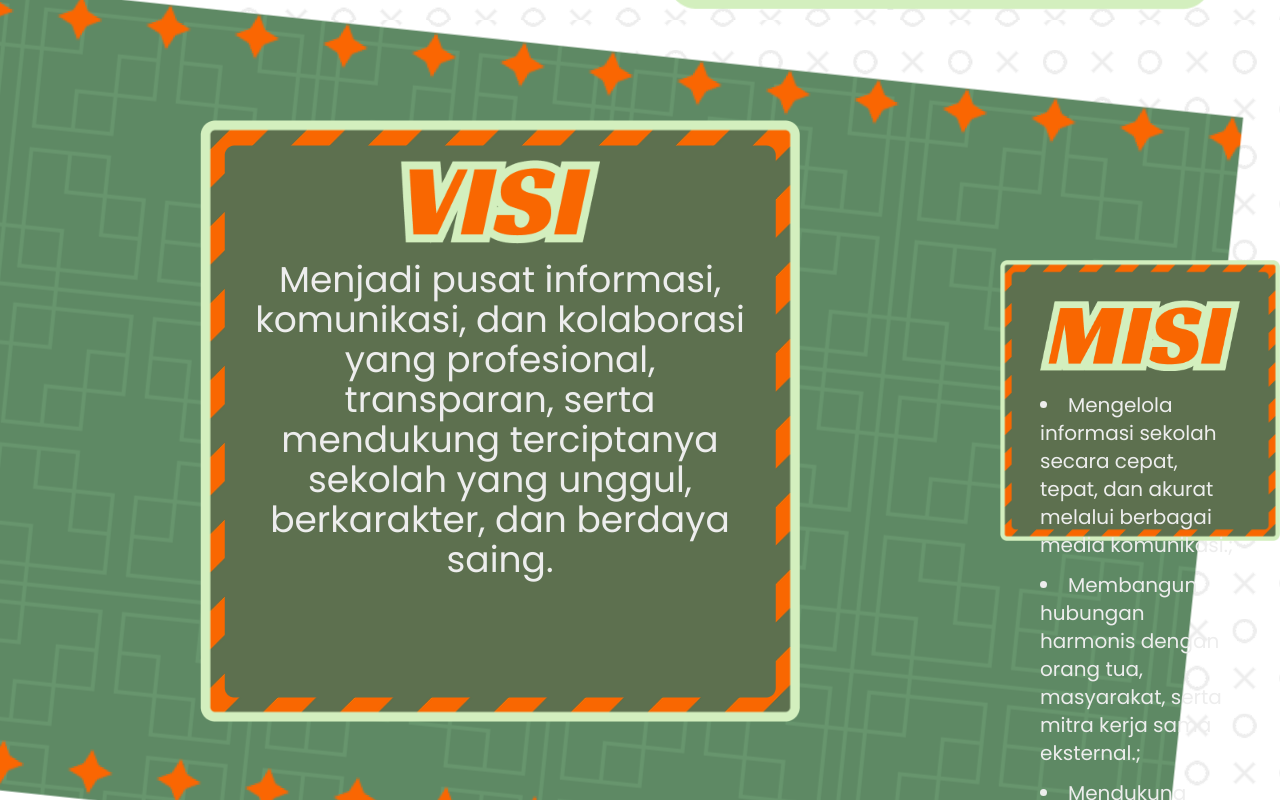
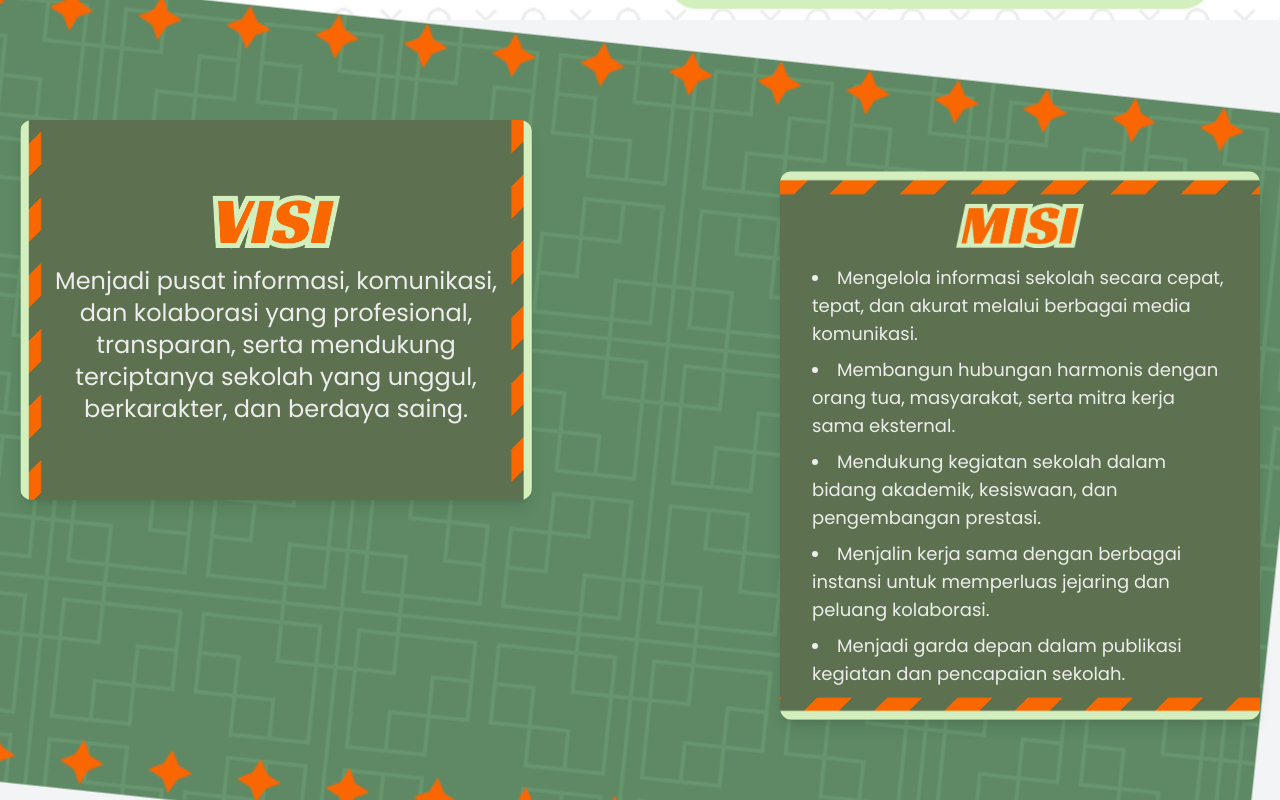
Before and after one commit to KevinSinatria/next-smpn-02-katapang-fe, a Next.js app: page / in a window 1280 px wide. Shown: the part 3400-4200 px from the top of the page. Built offline with nearby package versions, Linux system fonts and the light colour scheme.

Commit message:
feat: section VISI MISI

```diff
--- a/src/components/BodyVisiMisi.tsx
+++ b/src/components/BodyVisiMisi.tsx
@@ -10,7 +10,7 @@
     },
     {
       id: 2,
-      body: " Membangun hubungan harmonis dengan orang tua, masyarakat, serta mitra kerja sama eksternal.",
+      body: "Membangun hubungan harmonis dengan orang tua, masyarakat, serta mitra kerja sama eksternal.",
     },
     {
       id: 3,
@@ -18,48 +18,61 @@
     },
     {
       id: 4,
-      body: " Menjalin kerja sama dengan berbagai instansi untuk memperluas jejaring dan peluang kolaborasi.",
+      body: "Menjalin kerja sama dengan berbagai instansi untuk memperluas jejaring dan peluang kolaborasi.",
     },
     {
       id: 5,
-      body: "  Menjadi garda depan dalam publikasi kegiatan dan pencapaian sekolah.",
+      body: "Menjadi garda depan dalam publikasi kegiatan dan pencapaian sekolah.",
     },
   ];
+
   return (
-    <div className="relative z-10 min-h-screen px-5 lg:px-50 pt-25">
-      <div className="">
-        <div className="absolute z-20 ">
-          <Image src={"/Card.png"} alt="Card" width={600} height={600} />
+    <div className="min-h-screen w-full flex items-center justify-center p-5 bg-gray-100">
+      <div className="relative w-full max-w-7xl lg:h-[600px]">
+        <div className="relative w-full max-w-lg mx-auto flex flex-col rounded-xl overflow-hidden shadow-lg lg:absolute lg:top-0 lg:left-0 min-h-[380px]">
+          <div className="absolute inset-0 z-0">
+            <Image
+              src={"/Card.png"}
+              alt="Card Background"
+              layout="fill"
+              objectFit="cover"
+              quality={80}
+            />
           </div>
-        <div className="absolute z-20 flex flex-col justify-center items-center p-10 max-w-150">
+          <div className="relative z-10 flex flex-col flex-grow justify-center items-center p-8 text-center text-[#EDEDED]">
             <Image
               src={"/visilogo.png"}
-            alt="Visi logo"
-            width={200}
-            height={200}
+              alt="Visi Logo"
+              width={120}
+              height={120}
+              className="w-24 md:w-32"
             />
-          <p className="max-w-2xl text-4xl flex justify-center items-center text-center mt-4 text-[#EDEDED]">
-            {VISI}
-          </p>
+            <p className="text-lg md:text-2xl mt-4">{VISI}</p>
           </div>
         </div>
-
-      <div className="ml-200 mt-35">
-        <div className="absolute z-20 ">
-          <Image src={"/Card.png"} alt="Card" width={600} height={600} />
+        <div className="relative w-full max-w-120 mx-auto mt-8 flex flex-col rounded-xl overflow-hidden shadow-lg lg:mt-0 lg:absolute lg:bottom-0 lg:right-0 min-h-[380px]">
+          <div className="absolute inset-0 z-0">
+            <Image
+              src={"/Card.png"}
+              alt="Card Background"
+              layout="fill"
+              objectFit="cover"
+              quality={80}
+            />
           </div>
-        <div className="absolute z-20 flex flex-col justify-center items-center p-10 max-w-150 ">
+          <div className="relative z-10 flex flex-col flex-grow justify-center p-8 text-[#EDEDED]">
+            <div className="flex justify-center mb-4">
               <Image
                 src={"/misilogo.png"}
-            alt="Visi logo"
-            width={200}
-            height={200}
-            className="shadow-5xl "
+                alt="Misi Logo"
+                width={120}
+                height={120}
+                className="w-24 md:w-32"
               />
-          <div className="sm:rounded-lg overflow-hidden mt-5">
-            <ul className="max-w-2xl text-xl list-disc list-inside space-y-3 text-[#EDEDED]">
+            </div>
+            <ul className="text-base md:text-lg list-disc list-inside space-y-2 text-left">
               {MISI.map((item) => (
-                <li key={item.id}>{item.body};</li>
+                <li key={item.id}>{item.body}</li>
               ))}
             </ul>
           </div>
--- a/src/components/_components/VisiMisiSection.tsx
+++ b/src/components/_components/VisiMisiSection.tsx
@@ -1,12 +1,11 @@
 import Image from "next/image";
-import CardVisiMisi from "../BodyVisiMisi";
 import BodyVisiMisi from "../BodyVisiMisi";
 
 
 export default function VisiMisiSection() {
   return (
     <section className="relative w-full min-h-screen h-280 bg-image ">
-      <div className="absolute w-[2200px] h-screen rotate-6 lg:-right-30 -right-90 flex">
+      <div className="absolute w-[1900px] md:w-[2200px]  h-screen rotate-6 lg:-right-50 -right-90 flex">
         <Image
           src="/visimisi.png"
           alt="Kotak Dekorasi"
```
Lines whose indentation alone changed are shown as unchanged.
